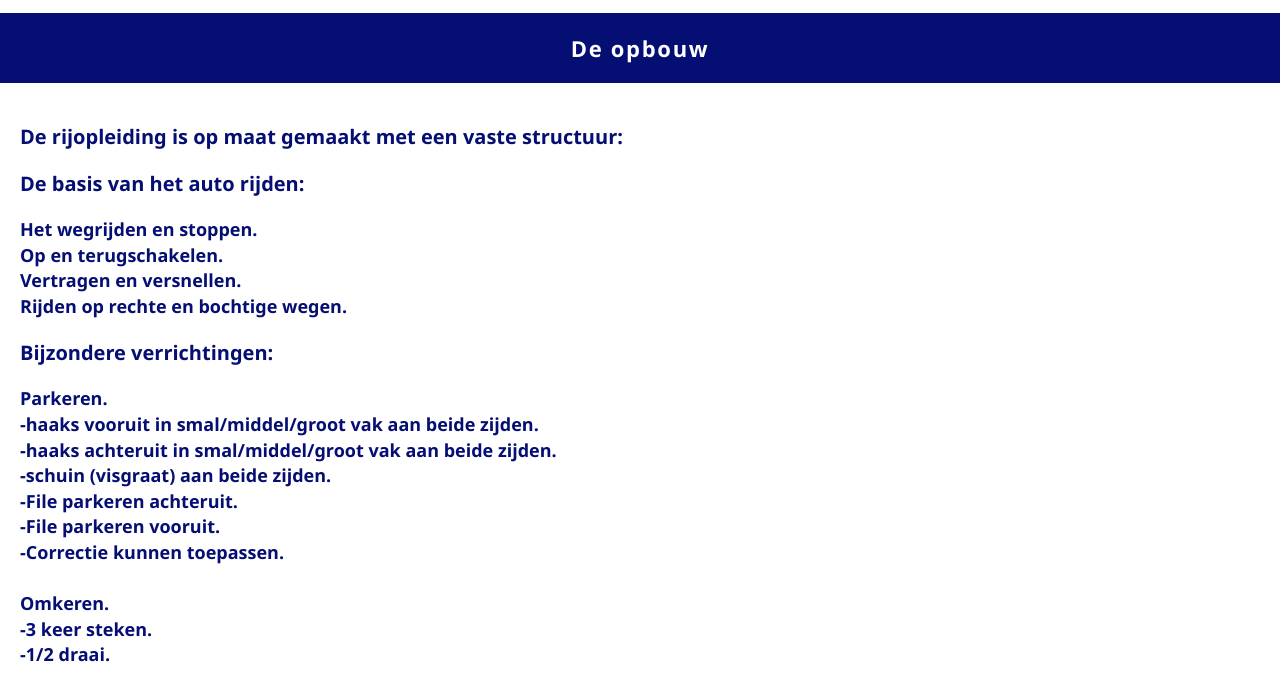
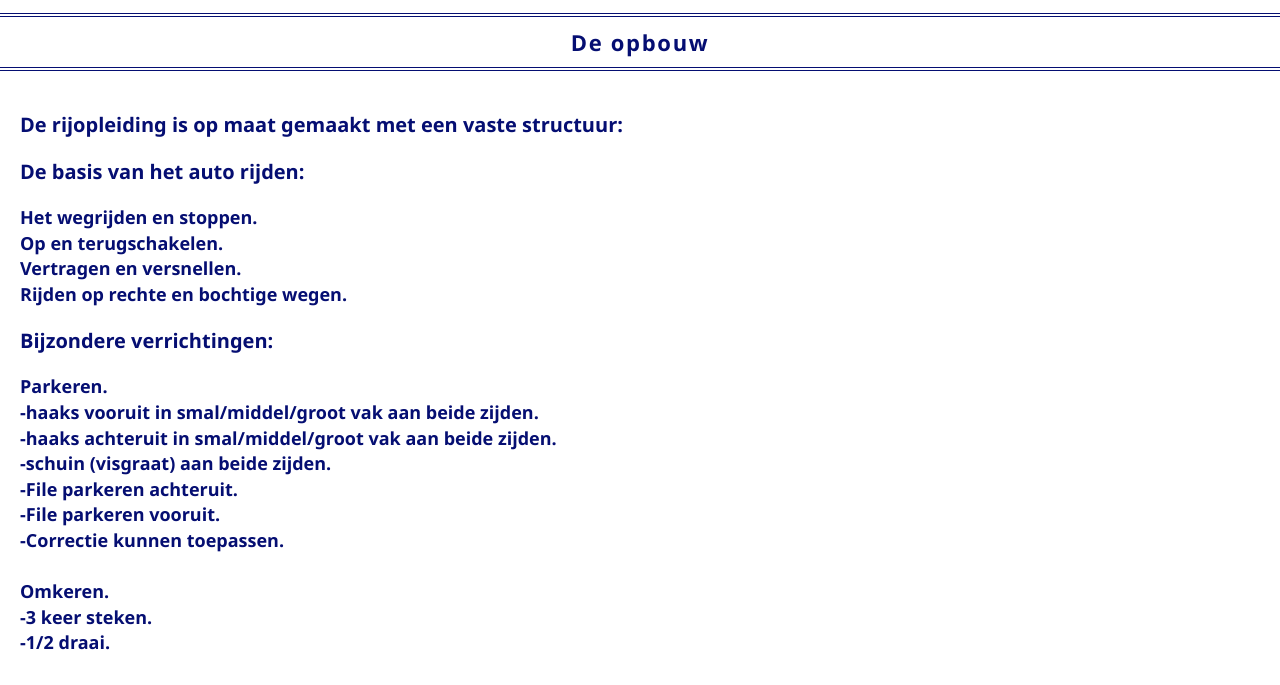
Before and after one commit to Ab-web-creator/TryingTEAM, a plain HTML site: page opbouw.html in a window 1280 px wide. Shown: the part 79-764 px from the top of the page. Drawn offline with nearby package versions, Linux system fonts and the light colour scheme.

Commit message:
lyuboe sobwenie

```diff
--- a/style.css
+++ b/style.css
@@ -275,11 +275,13 @@ main .gray_bg {
 }
 
 .sarlavha_with_bg {
-  background-color: #050e72;
-  color: #ffffff;
-  padding: 20px 10px;
+  /* background-color: #050e72; */
+  /* color: #ffffff; */
+  padding: 10px 10px;
   margin-bottom: 30px;
   letter-spacing: 1.7px;
+  border-top: 4px double #050e72;
+  border-bottom: 4px double #050e72;
 }
 /*
 
```
